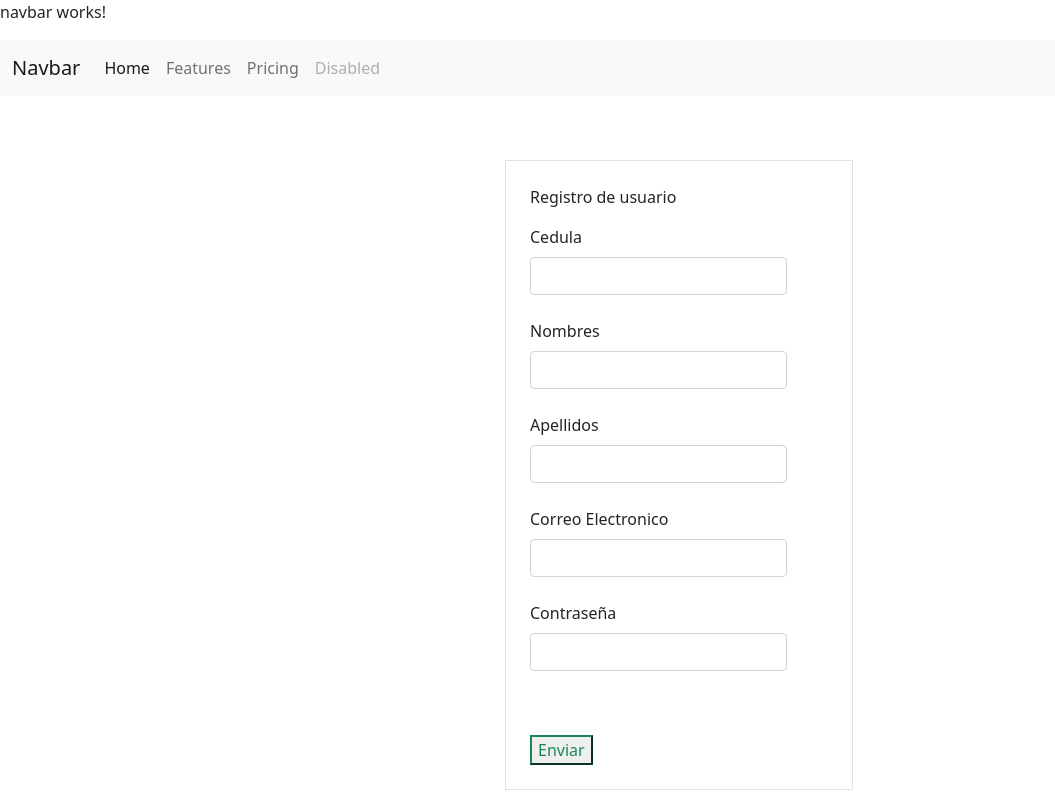
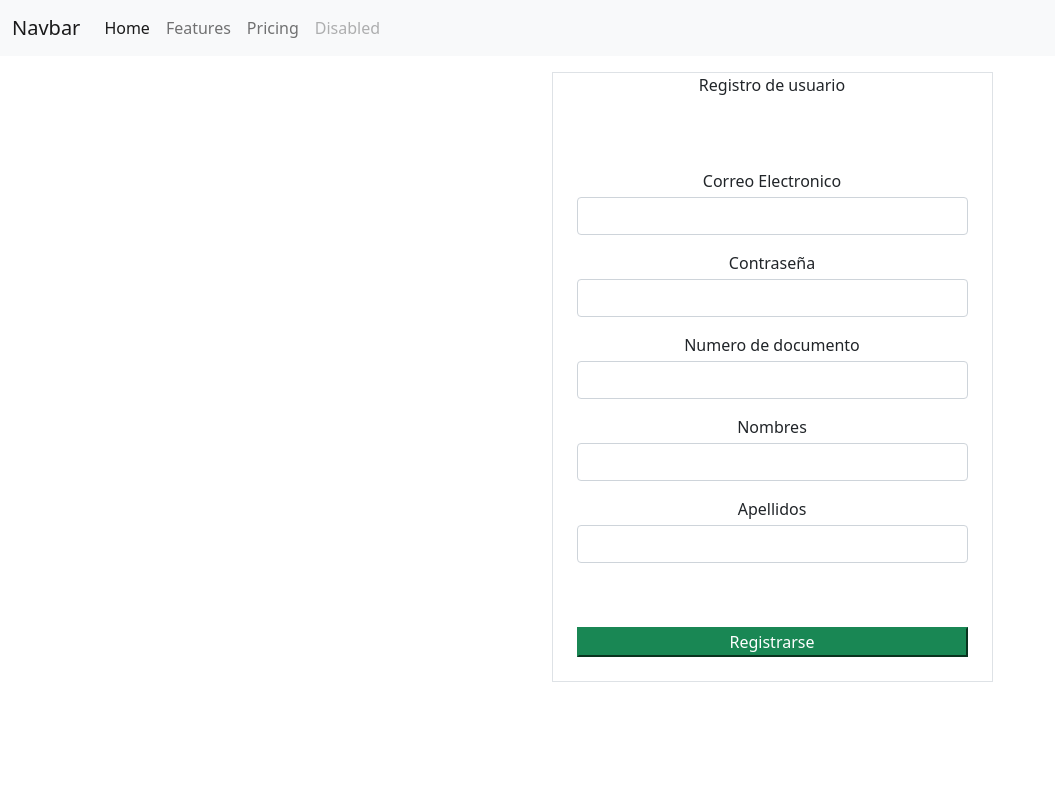
Before and after one commit to SantiVelez1012/tiendaOnlineFront, an Angular app: page /create-user in a window 1280 px wide. Shown: the whole page, without its empty margins (0-1055 px from the left). Built offline with nearby package versions, Linux system fonts and the light colour scheme.

Commit message:
formulario registro 1.0

```diff
--- a/src/app/components/form-create-user/form-create-user.component.html
+++ b/src/app/components/form-create-user/form-create-user.component.html
@@ -1,53 +1,41 @@
-
 <div class="container-fluid">
     <div class="row d-flex justify-content-center">
-     <div class="col-2"> </div>
+        <div class="col-4"> </div>
 
-        <div class="col-12 col-md-4">
-            <form class="border p-4 mt-5">
-                <p> Registro de usuario</p>
-                <table style="height: 100px;">
-                <tbody>
-                    <tr>
-                         <div>
-                          <label for="usuario" class="form-label">Cedula</label>
-                          <input type="text" class="form-control" id="usuario">
+        <div class="col-12 col-md-5">
+            <fieldset class="border">
+                <p class="text-center"> Registro de usuario</p>
+                <form class="p-4 mt-5">
+
+                    <div class="mb-3 text-center w-100">
+                        <label for="usuario" class="form-label mb-1">Correo Electronico</label>
+                        <input type="text" class="form-control mb-2" id="emailRegistro">
                     </div>
-                    </tr>
-                    <br/>
-                    <tr>
-                         <div>
-                          <label for="usuario" class="form-label">Nombres</label>
-                          <input type="text" class="form-control" id="usuario">
+
+                    <div class="mb-3 text-center w-100">
+                        <label for="password" class="form-label mb-1">Contraseña</label>
+                        <input type="password" class="form-control mb-2" id="passwordRegistro">
                     </div>
-                    </tr>
-                    <br/>
-                    <tr>
-                         <div>
-                          <label for="usuario" class="form-label">Apellidos</label>
-                          <input type="text" class="form-control" id="usuario">
+
+                    <div class="mb-3 text-center w-100">
+                        <label for="usuario" class="form-label mb-1">Numero de documento</label>
+                        <input type="text" class="form-control mb-2" id="cedulaRegistro">
                     </div>
-                    </tr>
-                    <br/>
-                    <tr>
-                         <div>
-                          <label for="usuario" class="form-label">Correo Electronico</label>
-                          <input type="text" class="form-control" id="usuario">
+
+                    <div class="mb-3 text-center w-100">
+                        <label for="usuario" class="form-label mb-1">Nombres</label>
+                        <input type="text" class="form-control mb-2" id="nombreRegistro">
                     </div>
-                    </tr>
-                    <br/>
-                    <tr>
-                        <div class="mb-3">
-                           <label for="password" class="form-label">Contraseña</label>
-                           <input type="password" class="form-control" id="password">
+
+                    <div class="mb-3 text-center w-100">
+                        <label for="usuario" class="form-label mb-1">Apellidos</label>
+                        <input type="text" class="form-control mb-2" id="apellidoRegistro">
                     </div>
-                    </tr>
-                    <br/>
-                    <br/>
-                    <button type="submit" class=" btn-outline-success ">Enviar</button>
-                </tbody>
-                </table>
+
+                    <button type="submit" class=" btn-success w-100 mt-5">Registrarse</button>
                 </form>
+            </fieldset>
+
         </div>
     </div>
 </div>
--- a/src/app/layout/navbar/navbar.component.html
+++ b/src/app/layout/navbar/navbar.component.html
@@ -1,4 +1,3 @@
-<p>navbar works!</p>
 <nav class="navbar navbar-expand-lg navbar-light bg-light">
   <div class="container-fluid">
     <a class="navbar-brand" href="#">Navbar</a>
```
Lines whose indentation alone changed are shown as unchanged.
